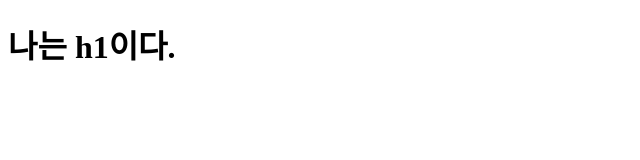
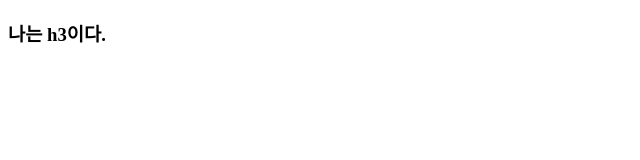
Before and after one commit to sjm-L/branch, a plain HTML site: page index.html in a window 1280 px wide. Shown: the whole page, without its empty margins (0-640 px from the left). Drawn offline with Linux system fonts and the light colour scheme.

Commit message:
두번째 시도

```diff
--- a/index.html
+++ b/index.html
@@ -6,6 +6,6 @@
     <title>Document</title>
   </head>
   <body>
-    <h1>나는 h1이다.</h1>
+    <h3>나는 h3이다.</h3>
   </body>
 </html>
```
